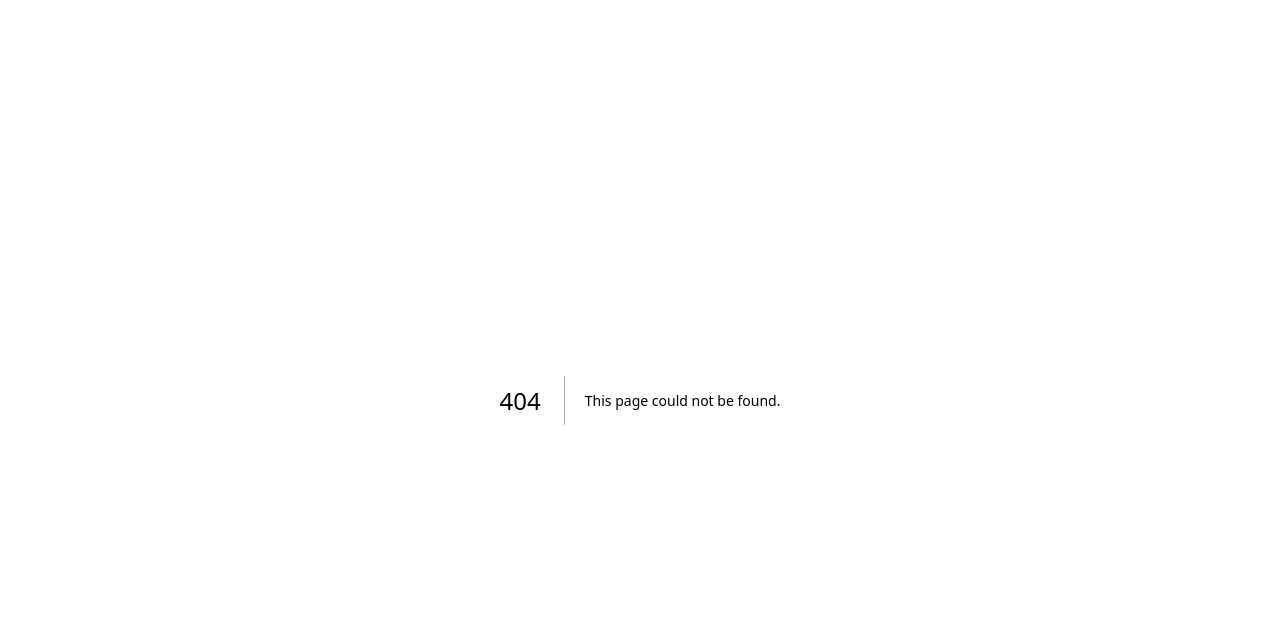
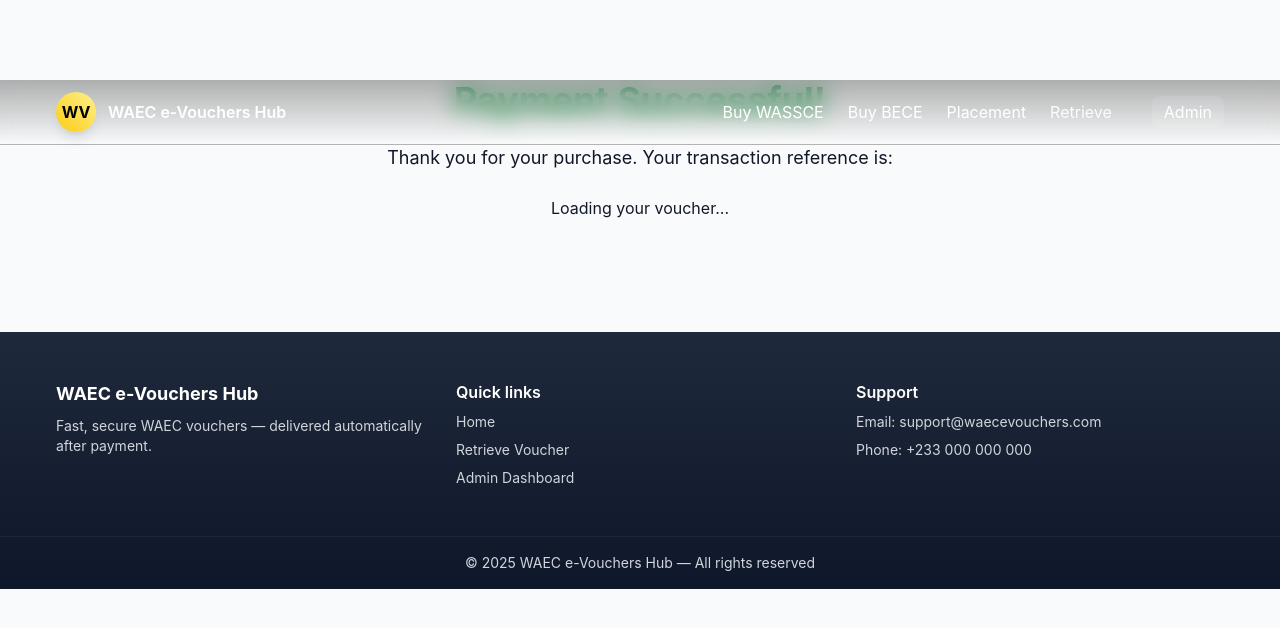
Before and after one commit to authenticcheckers/waecvoucherpfront, a Next.js app: page /voucher/success in a window 1280 px wide. Before the commit this address had no page. Shown: the top 628 px of the page. Built offline with nearby package versions, Linux system fonts and the light colour scheme.

Commit message:
Create page.tsx

```diff
--- /dev/null
+++ b/app/voucher/success/page.tsx
@@ -0,0 +1,106 @@
+"use client";
+
+import { useEffect, useState } from "react";
+import { useSearchParams } from "next/navigation";
+import Navbar from "../../components/Navbar";
+import Footer from "../../components/Footer";
+import { motion } from "framer-motion";
+import { PDFDocument, rgb, StandardFonts } from "pdf-lib";
+
+interface Voucher {
+  serial: string;
+  pin: string;
+}
+
+export default function SuccessPage() {
+  const searchParams = useSearchParams();
+  const reference = searchParams.get("reference") || "";
+  const [vouchers, setVouchers] = useState<Voucher[]>([]);
+  const [loading, setLoading] = useState(true);
+
+  // Fetch vouchers from backend
+  useEffect(() => {
+    const fetchVouchers = async () => {
+      try {
+        const res = await fetch(
+          `https://your-backend-url.com/api/vouchers?reference=${reference}`
+        );
+        if (!res.ok) throw new Error("Voucher not found");
+        const data = await res.json();
+        setVouchers(data);
+      } catch (err) {
+        console.error(err);
+      } finally {
+        setLoading(false);
+      }
+    };
+
+    if (reference) fetchVouchers();
+  }, [reference]);
+
+  // Function to download PDF
+  const downloadPDF = async (voucher: Voucher) => {
+    const pdfDoc = await PDFDocument.create();
+    const page = pdfDoc.addPage([400, 200]);
+    const font = await pdfDoc.embedFont(StandardFonts.HelveticaBold);
+
+    page.drawText("WAEC E-Voucher", { x: 20, y: 150, size: 20, font, color: rgb(0, 0, 0) });
+    page.drawText(`Serial: ${voucher.serial}`, { x: 20, y: 120, size: 16, font });
+    page.drawText(`PIN: ${voucher.pin}`, { x: 20, y: 90, size: 16, font });
+
+    const pdfBytes = await pdfDoc.save();
+    const blob = new Blob([pdfBytes], { type: "application/pdf" });
+    const link = document.createElement("a");
+    link.href = URL.createObjectURL(blob);
+    link.download = `voucher-${voucher.serial}.pdf`;
+    link.click();
+  };
+
+  return (
+    <>
+      <Navbar />
+      <main className="max-w-4xl mx-auto text-center mt-20 px-4">
+        <motion.h1
+          initial={{ opacity: 0, y: -50 }}
+          animate={{ opacity: 1, y: 0 }}
+          transition={{ duration: 1 }}
+          className="text-4xl font-bold mb-6 text-green-600"
+        >
+          Payment Successful!
+        </motion.h1>
+        <p className="text-lg mb-4">
+          Thank you for your purchase. Your transaction reference is:
+        </p>
+        <p className="font-mono text-xl mb-6">{reference}</p>
+
+        {loading ? (
+          <p>Loading your voucher...</p>
+        ) : vouchers.length === 0 ? (
+          <p className="text-red-500">No vouchers found for this transaction.</p>
+        ) : (
+          <div className="flex flex-col gap-4">
+            {vouchers.map((v) => (
+              <motion.div
+                key={v.serial}
+                initial={{ opacity: 0, y: 20 }}
+                animate={{ opacity: 1, y: 0 }}
+                transition={{ duration: 0.5 }}
+                className="border rounded-lg p-4 shadow-lg flex flex-col items-center bg-white"
+              >
+                <p className="text-lg font-semibold">Serial: {v.serial}</p>
+                <p className="text-lg font-semibold">PIN: {v.pin}</p>
+                <button
+                  onClick={() => downloadPDF(v)}
+                  className="mt-3 bg-blue-600 text-white px-4 py-2 rounded hover:bg-blue-700 transition"
+                >
+                  Download PDF
+                </button>
+              </motion.div>
+            ))}
+          </div>
+        )}
+      </main>
+      <Footer />
+    </>
+  );
+}
```
